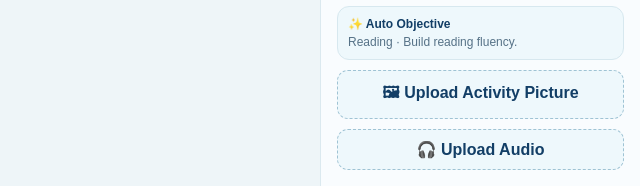
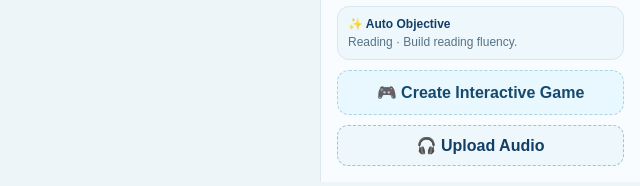
Before and after one commit to saidahkhwar11-lang/Interactive-English-Lessons, a website: page Lesson-Studio/index.html in a window 1280 px wide. Shown: the part 1116-1302 px from the top of the page, 640-1280 px from the left. Drawn offline with Linux system fonts and the light colour scheme.

Commit message:
Replace activity picture upload button with interactive game creator

```diff
--- a/Lesson-Studio/index.html
+++ b/Lesson-Studio/index.html
@@ -324,7 +324,7 @@ body.visitorMode .right,body.visitorMode #add,body.visitorMode #saveLesson,body.
 <div style="padding:10px;border-radius:12px;background:#eef8fc;border:1px solid #d7e8ef;font-size:12px">
   <b>✨ Auto Objective</b><div id="autoObjectiveNote" style="margin-top:4px;color:#567287">Type the activity instructions and the objective will be suggested automatically.</div>
 </div>
-<label class="upload">🖼 Upload Activity Picture<input id="imgIn" type="file" accept="image/*" multiple></label><label class="upload">🎧 Upload Audio<input id="audIn" type="file" accept="audio/*"></label></div></aside></div>
+<button class="upload" type="button" id="createInteractiveGame" style="width:100%;cursor:pointer;border:1px dashed #a9d4e5;border-radius:12px;padding:12px;font-weight:850;background:#e9f7ff;color:#164a6d">🎮 Create Interactive Game</button><input id="imgIn" type="file" accept="image/*" multiple style="display:none"><label class="upload">🎧 Upload Audio<input id="audIn" type="file" accept="audio/*"></label></div></aside></div>
 <div class="modal" id="modal"><div class="modalCard"><h2>Add Slide</h2><div class="types" id="types"></div><p><button class="btn" id="cancel">Cancel</button></p></div></div>
 
 
@@ -653,6 +653,7 @@ $('gradeSelect').onchange=()=>{
 };$('add').onclick=()=> $('modal').classList.add('open');$('cancel').onclick=()=> $('modal').classList.remove('open');T.forEach(t=>{let b=document.createElement('button');b.className='type';b.innerHTML='<b>'+t[0]+' '+t[1]+'</b><br><small>Editable template</small>';b.onclick=()=>{let n=mk(t[1],t[2]);if(t[2]==='Focus'){n.objectives=[];n.obj='Introduce the lesson topic, learning objectives, and key vocabulary.';}n.lesson=slides[0].lesson||$('eLesson').value;n.sub=slides[0].sub||$('eSub').value;slides.push(n);cur=slides.length-1;$('modal').classList.remove('open');render();markChanged()};$('types').appendChild(b)});
 [['eTitle','title'],['eTime','time'],['ePage','page'],['eMission','mission']].forEach(x=>$(x[0]).oninput=e=>{slides[cur][x[1]]=x[1]==='time'?Math.max(1,+e.target.value||1):e.target.value;if(x[1]==='mission')updateAutoObjective();render();markChanged()});
 $('showInstructions').onchange=e=>{slides[cur].showInstructions=e.target.checked;render();markChanged()};
+$('createInteractiveGame').onclick=()=>{let sl=slides[cur];sl.type='Game';sl.title=sl.title&&sl.title!=='Main Activity'?sl.title:'Vocabulary Game';sl.gameQuestions=sl.gameQuestions||[];render();markChanged();$('vocabGameQuestions').focus();toast('Interactive Game editor ready ✓')};
 $('vocabGameQuestions').oninput=e=>{slides[cur].gameQuestions=e.target.value.split(/\n/).map(line=>line.split('|').map(v=>v.trim())).filter(p=>p.length>=4&&p.slice(0,4).every(Boolean)).map(p=>({q:p[0],correct:p[1],wrong:[p[2],p[3]]}));markChanged()};
 $('revealPicturesSetting').onchange=e=>{slides[cur].revealPictures=e.target.checked;markChanged();toast(e.target.checked?'Pictures will reveal one by one ✓':'Pictures will show together ✓')};
 $('eKeywords').oninput=e=>{slides[cur].keywords=e.target.value.split(/[,\n;]+/).map(x=>x.trim()).filter(Boolean);markChanged()};
```
